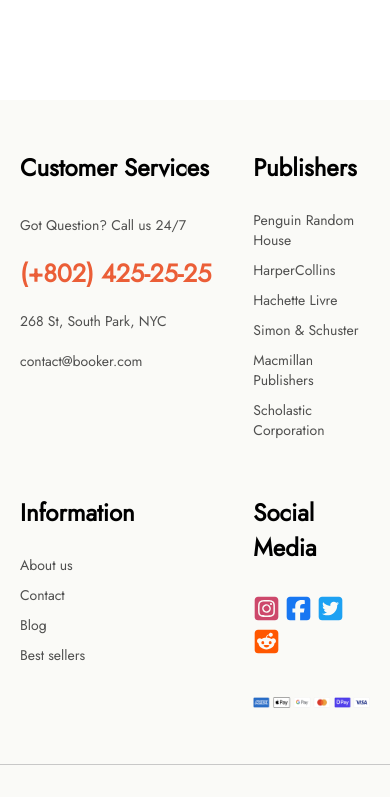
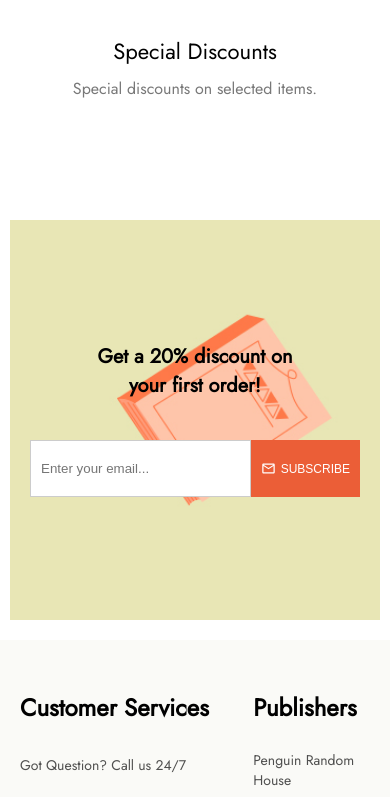
Before and after one commit to muradnuriyev001/Booker, a React (Vite) app: page / in a window 390 px wide. Shown: the part 1930-2727 px from the top of the page. Built offline with nearby package versions, Linux system fonts and the light colour scheme.

Commit message:
Add: Subscribe component. Fix: Home(Services margins)

```diff
--- /dev/null
+++ b/src/components/Subscribe/Subscribe.module.scss
@@ -0,0 +1,140 @@
+.subscribe {
+  background-image: url("../../assets/Subscribe/subscribe.jpg");
+  background-position: center;
+  background-size: cover;
+  background-repeat: no-repeat;
+  height: 400px;
+  margin: 20px 120px;
+  display: flex;
+  align-items: center;
+  justify-content: center;
+  font-family: Jost, sans-serif;
+  h2 {
+    font-size: 40px;
+    margin-right: 250px;
+    width: 400px;
+  }
+  form {
+    display: flex;
+  }
+  input {
+    padding: 20px 100px 20px 10px;
+    width: 500px;
+    appearance: none;
+    -webkit-appearance: none;
+    -moz-appearance: none;
+    border: 1px solid #ccc;
+  }
+  button {
+    padding: 15px;
+    display: flex;
+    align-items: center;
+    justify-content: center;
+    background-color: var(--orange);
+    border: none;
+    color: white;
+    cursor: pointer;
+    &:hover {
+      background-color: orangered;
+    }
+    p {
+      font-size: 15px;
+    }
+    svg {
+      font-size: 20px;
+      margin-right: 5px;
+    }
+  }
+}
+
+@media only screen and (max-width: 1700px) {
+  .subscribe {
+    h2 {
+      margin-right: 200px;
+    }
+  }
+}
+
+@media only screen and (max-width: 1600px) {
+  .subscribe {
+    h2 {
+      margin-right: 100px;
+      width: 400px;
+    }
+  }
+}
+
+@media only screen and (max-width: 1500px) {
+  .subscribe {
+    margin: 20px 100px;
+    h2 {
+      margin-right: 50px;
+    }
+    input {
+      width: 300px;
+    }
+  }
+}
+
+@media only screen and (max-width: 1280px) {
+  .subscribe {
+    padding: 0px 20px;
+    margin: 20px 50px;
+    h2 {
+      margin-right: 20px;
+      font-size: 30px;
+    }
+    input {
+      width: 200px;
+      padding: 20px 80px 20px 10px;
+
+    }
+  }
+}
+
+@media only screen and (max-width: 1023px) {
+  .subscribe {
+    flex-direction: column;
+    padding: 0px 20px;
+    h2 {
+      margin-right: 0px;
+      font-size: 25px;
+      text-align: center;
+      margin-bottom: 40px;
+    }
+    input {
+      width: 100%;
+    }
+  }
+}
+
+@media only screen and (max-width: 600px) {
+  .subscribe {
+    margin: 20px 10px;
+    h2 {
+      font-size: 20px;
+    }
+    input{
+        padding: 20px 50px 20px 10px;
+    }
+  }
+}
+
+@media only screen and (max-width: 400px) {
+  .subscribe {
+    h2 {
+        font-size: 20px;
+        width: 200px;
+      }
+    button {
+      padding: 10px;
+
+      p {
+        font-size: 12px;
+      }
+      svg {
+        font-size: 15px;
+      }
+    }
+  }
+}
--- /dev/null
+++ b/src/components/Subscribe/Subscribe.tsx
@@ -0,0 +1,19 @@
+import c from "./Subscribe.module.scss";
+import { MdMailOutline } from "react-icons/md";
+
+const Subscribe = () => {
+  return (
+    <div className={c.subscribe}>
+      <h2>Get a 20% discount on your first order!</h2>
+      <form action="">
+        <input type="text" placeholder="Enter your email..." />
+        <button type="submit">
+          <MdMailOutline />
+          <p>SUBSCRIBE</p>
+        </button>
+      </form>
+    </div>
+  );
+};
+
+export default Subscribe;
--- a/src/pages/Home/Home.tsx
+++ b/src/pages/Home/Home.tsx
@@ -1,3 +1,4 @@
+import Subscribe from "../../components/Subscribe/Subscribe";
 import usePageTitle from "../../hooks/usePageTitle";
 import HomeSearch from "./HomeSearch/HomeSearch";
 import HomeServices from "./HomeServices/HomeServices";
@@ -8,6 +9,7 @@
     <>
       <HomeSearch />
       <HomeServices />
+      <Subscribe />
     </>
   );
 };
--- a/src/pages/Home/HomeServices/HomeServices.module.scss
+++ b/src/pages/Home/HomeServices/HomeServices.module.scss
@@ -57,5 +57,8 @@
 @media only screen and (max-width: 530px) {
   .services {
     grid-template-columns: 1fr;
+    div{
+        margin-top: 50px;
+    }
   }
 }
```
Also changed, not shown: src/assets/Subscribe/subscribe.jpg (added).
